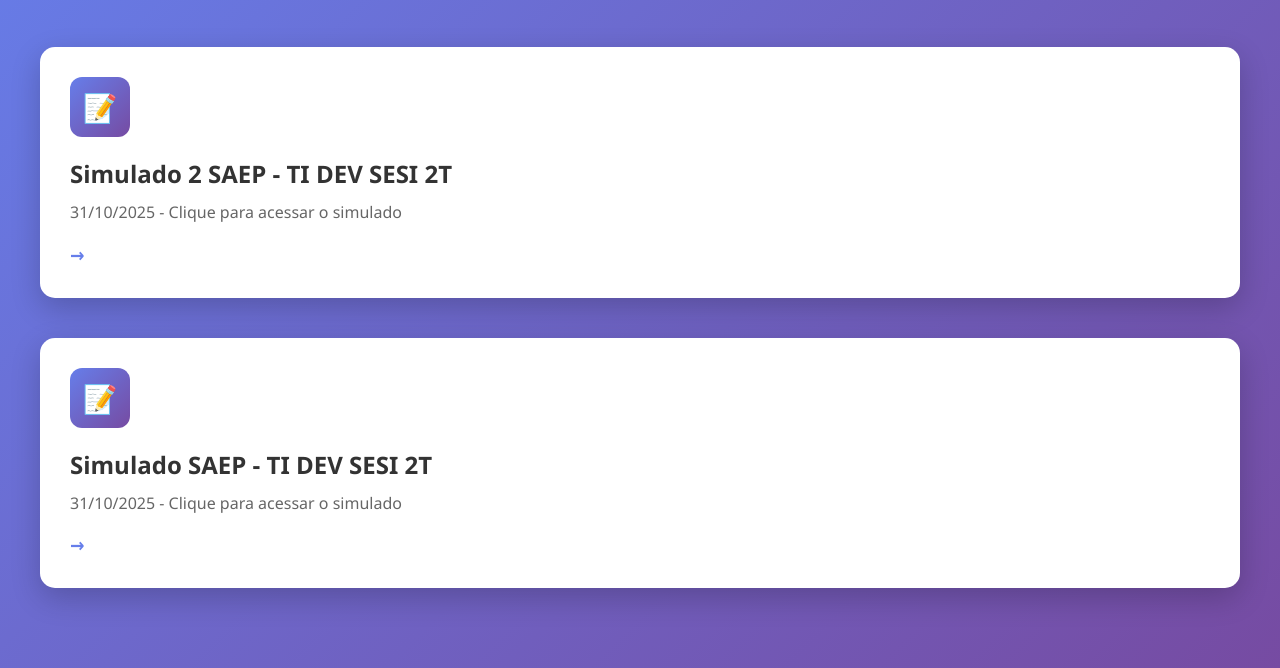
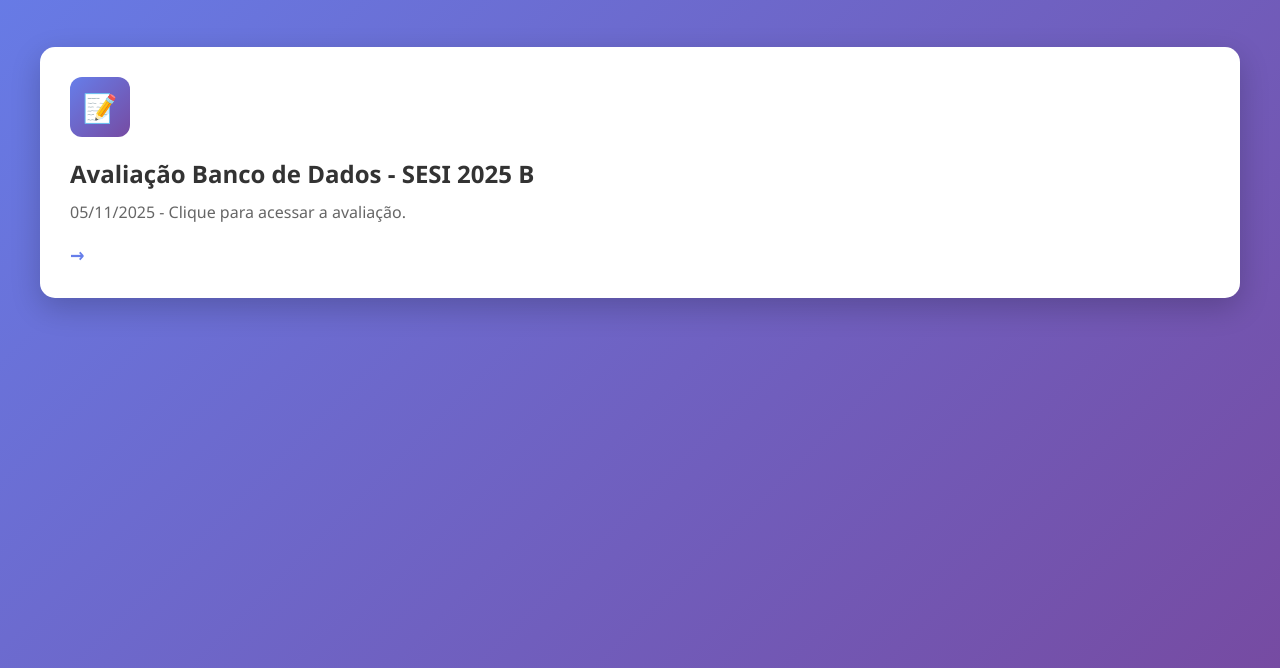
Before and after one commit to renan-senai/links, a plain HTML site: page index.html in a window 1280 px wide. Shown: the part 132-800 px from the top of the page. Drawn offline with Linux system fonts and the light colour scheme.

Commit message:
avaliacao bd sesi 25b

```diff
--- a/index.html
+++ b/index.html
@@ -115,22 +115,14 @@
         </div>
 
         <div class="cards-grid">
-            <a href="seb://renan-senai.github.io/links/assets/Simulado2_SAEP.seb" class="card">
+            <a href="seb://renan-senai.github.io/links/assets/sesi25_avaliacao_bd.seb" class="card">
                 <div class="card-icon">📝</div>
-                <h2 class="card-title">Simulado 2 SAEP - TI DEV SESI 2T</h2>
-                <p class="card-description">31/10/2025 - Clique para acessar o simulado</p>
+                <h2 class="card-title">Avaliação Banco de Dados - SESI 2025 B</h2>
+                <p class="card-description">05/11/2025 - Clique para acessar a avaliação.</p>
                 <div class="card-arrow">→</div>
             </a>
         </div>
 
-        <div class="cards-grid">
-            <a href="seb://renan-senai.github.io/links/assets/Simulado_SAEP.seb" class="card">
-                <div class="card-icon">📝</div>
-                <h2 class="card-title">Simulado SAEP - TI DEV SESI 2T</h2>
-                <p class="card-description">31/10/2025 - Clique para acessar o simulado</p>
-                <div class="card-arrow">→</div>
-            </a>
-        </div>
     </div>
 </body>
 </html>
```
Also changed, not shown: 2 other files.
